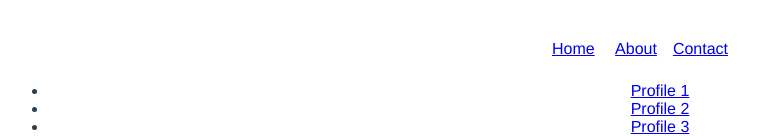
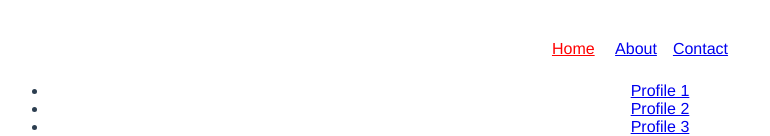
Before and after one commit to martynasssz/vuejs_basics, a Vue app in the folder mvue/router/: page / in a window 1280 px wide. Shown: the part 248-384 px from the top of the page, without its empty margins (0-770 px from the left). Built offline with nearby package versions, Linux system fonts and the light colour scheme; the HTML template or start-up script is replaced by a standard one.

Commit message:
VueJs Active Link: added red color to active link

```diff
--- a/mvue/router/src/components/Navbar.vue
+++ b/mvue/router/src/components/Navbar.vue
@@ -55,5 +55,8 @@ export default {
         margin: 0;
         padding: 8px;
     }
+    a.router-link-exact-active {
+       color: red;
+    }
 
 </style>
```
